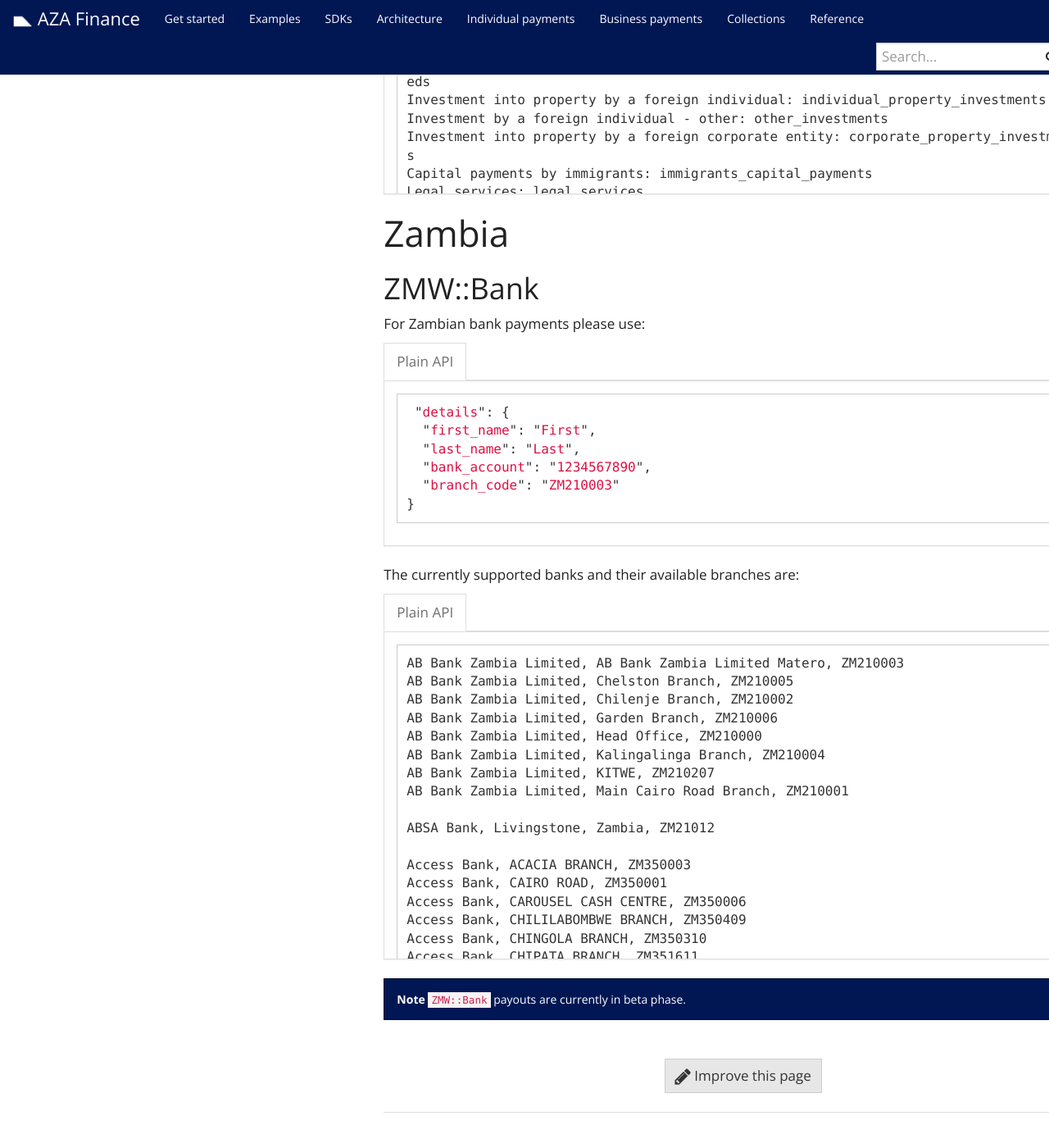
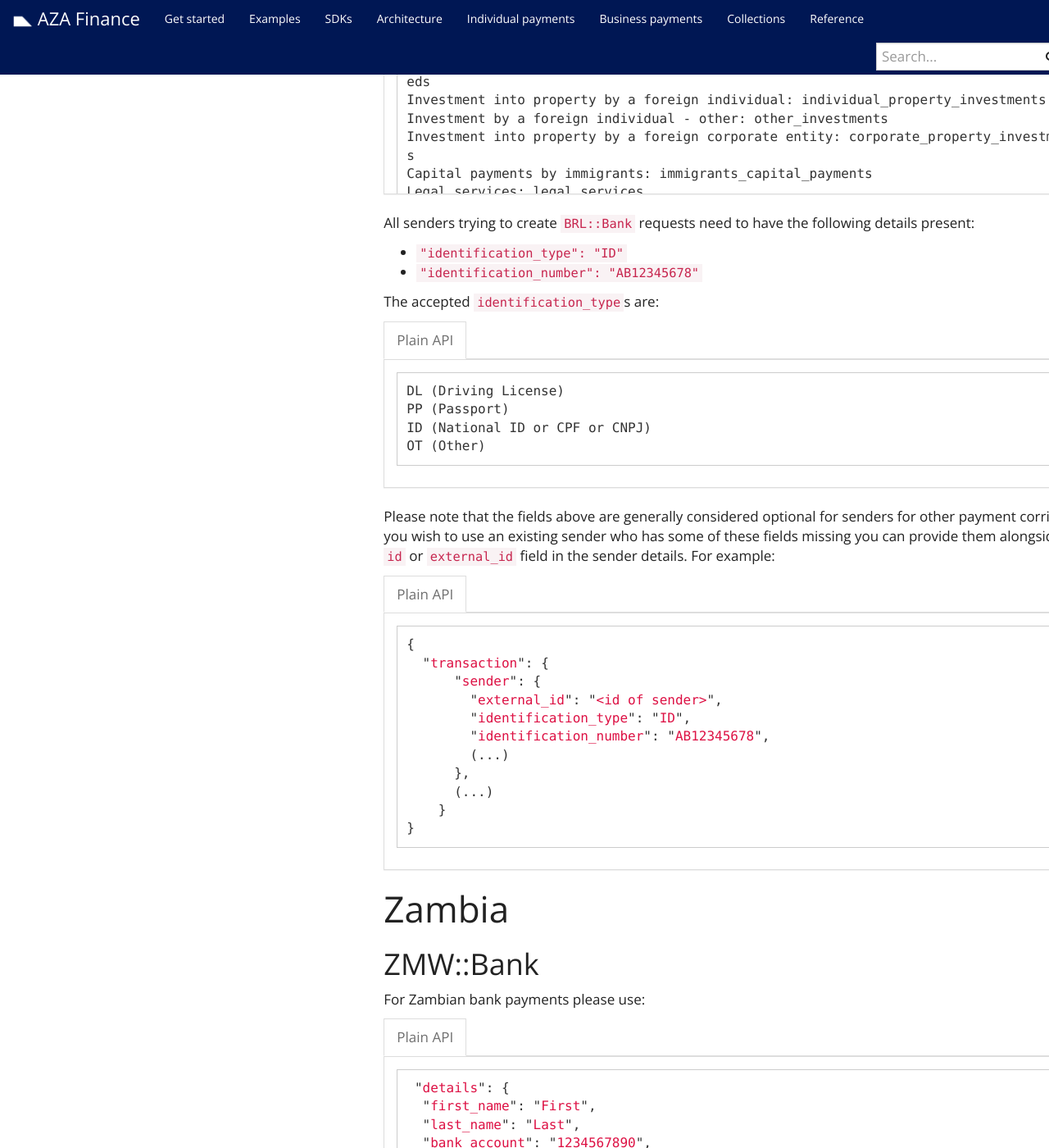
Before and after one commit to transferzero/api-documentation, a Jekyll site: the page built from _docs/individual-payments.md, in a window 1280 px wide and 1400 px high, scrolled down 28384 px. Shown: the whole window at 82% size. Built offline with Jekyll 4.4.1, drawn with Linux system fonts in a browser that asks for light colours; nearby versions of some CDN libraries; comment, search, counter and statistics services are not loaded.

Commit message:
BTA-11617 Add sender identification to BRL::Bank (#185)

````diff
--- a/_includes/corridors/brl-bank.md
+++ b/_includes/corridors/brl-bank.md
@@ -393,3 +393,40 @@
 {% include language-tabbar.html prefix="brl-bank-options" raw=data-raw %}
 
 {% include corridors/transfer_reasons.md %}
+
+All senders trying to create `BRL::Bank` requests need to have the following details present:
+- `"identification_type": "ID"`
+- `"identification_number": "AB12345678"`
+
+The accepted `identification_type`s are:
+
+{% capture data-raw %}
+```
+DL (Driving License)
+PP (Passport)
+ID (National ID or CPF or CNPJ)
+OT (Other)
+```
+{% endcapture %}
+
+{% include language-tabbar.html prefix="brl-bank-identification-types" raw=data-raw %}
+
+Please note that the fields above are generally considered optional for senders for other payment corridors. If you wish to use an existing sender who has some of these fields missing you can provide them alongside the `id` or `external_id` field in the sender details. For example:
+
+{% capture data-raw %}
+```javascript
+{
+  "transaction": {
+      "sender": {
+        "external_id": "<id of sender>",
+        "identification_type": "ID",
+        "identification_number": "AB12345678",
+        (...)
+      },
+      (...)
+    }
+}
+```
+{% endcapture %}
+
+{% include language-tabbar.html prefix="brl-bank-sender-details" raw=data-raw %}
````
